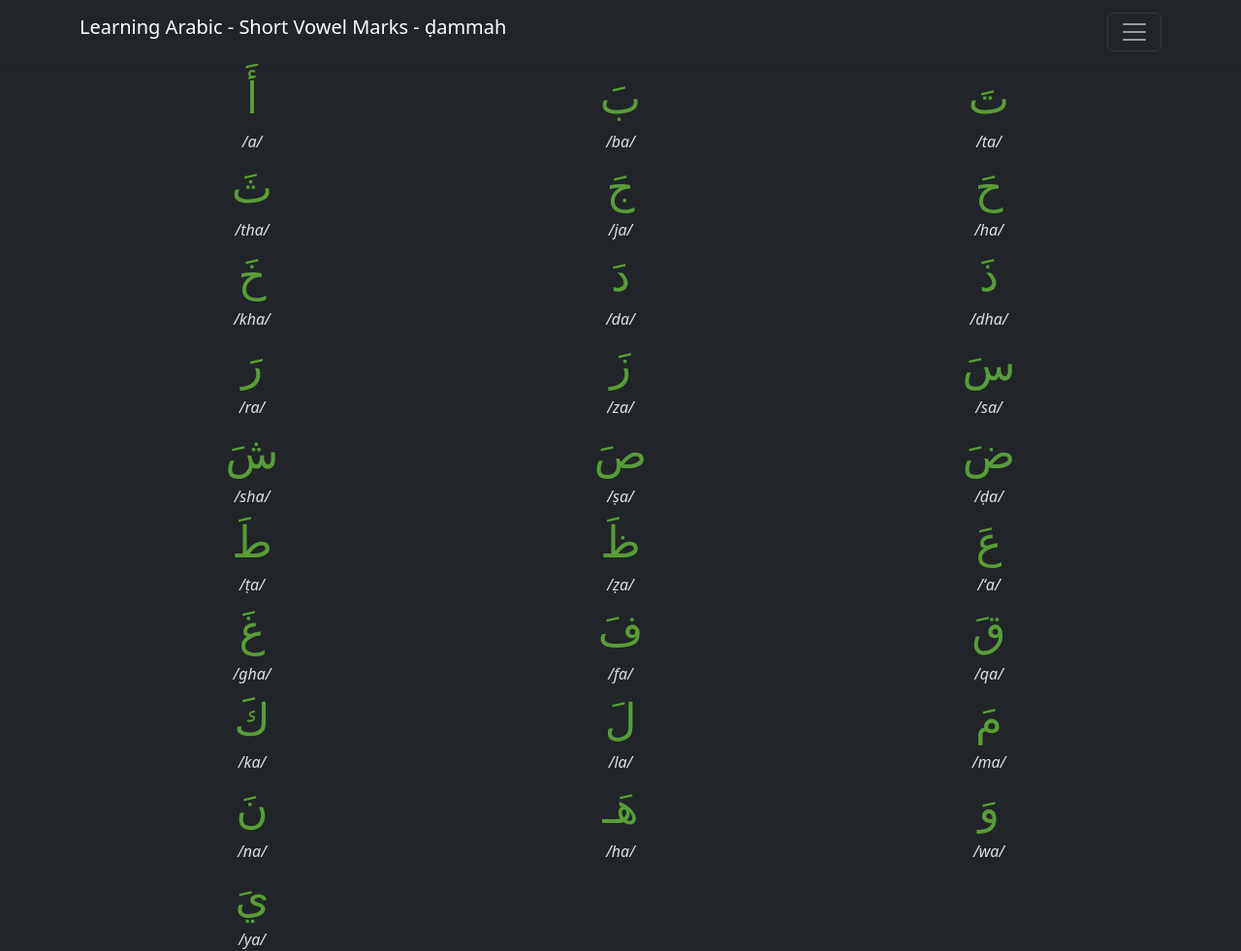
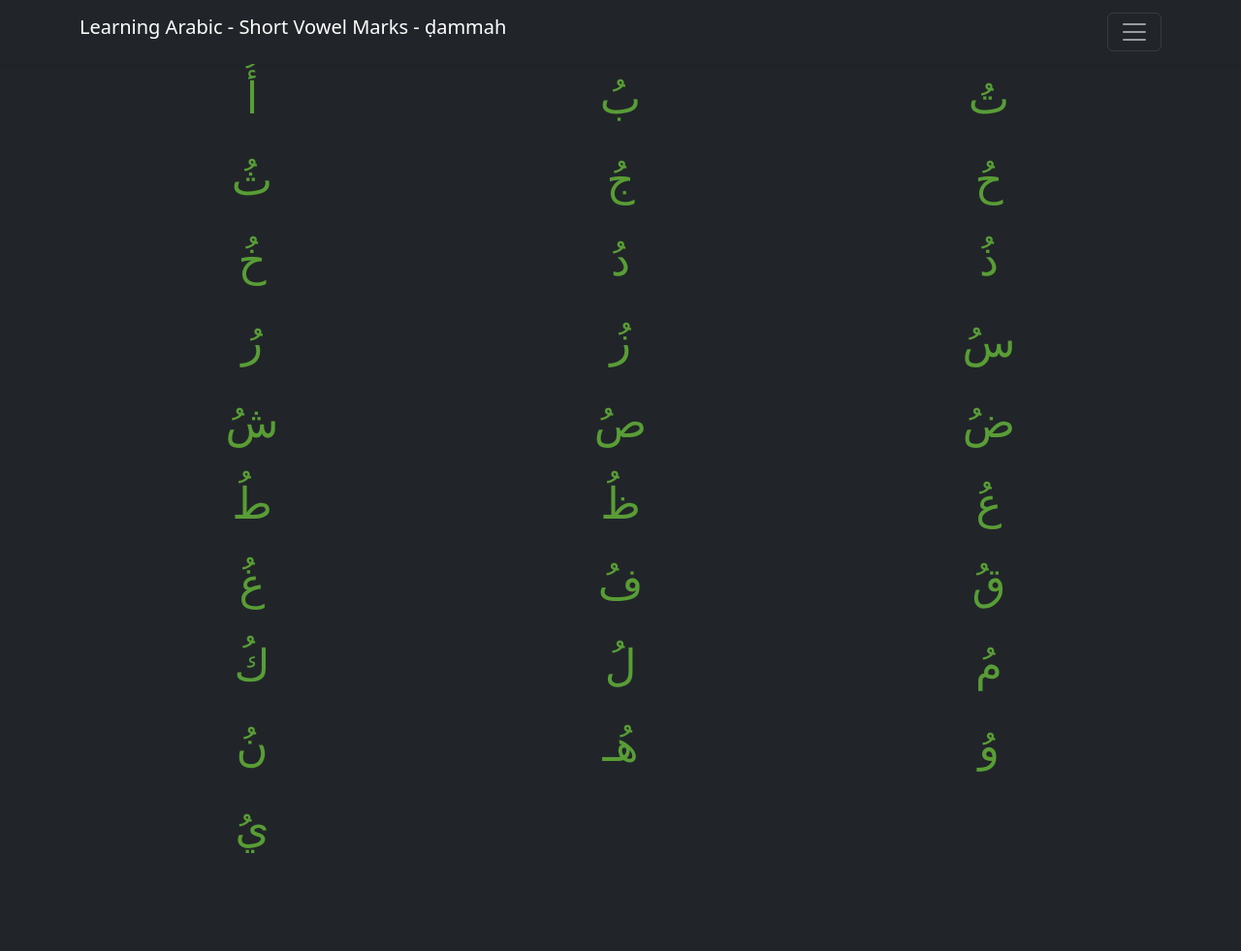
Before and after one commit to jaimemarcosjr/LearningArabicLetters, an Eleventy site: page short-vowel-marks-dammah.njk in a window 1280 px wide. Shown: the whole page at 97% size. After the commit the page ends 901 px from the top, so only its background shows below. Built offline with nearby package versions, Linux system fonts and the light colour scheme; Eleventy itself is replaced by a stand-in of ours; files that its build step writes are made by us from their sources.

Commit message:
updated the dammah page, deleted audio.js and addedd script.js; added all js code in script.js

```diff
--- a/_includes/mainlayout.njk
+++ b/_includes/mainlayout.njk
@@ -48,59 +48,10 @@ title: Learning Arabic
         </section>
     </div>
 </div>
-  <script src="/js/audio.js"></script>
+  <script src="/js/script.js"></script>
   <script src="https://cdn.jsdelivr.net/npm/bootstrap@5.3.3/dist/js/bootstrap.bundle.min.js"
     integrity="sha384-YvpcrYf0tY3lHB60NNkmXc5s9fDVZLESaAA55NDzOxhy9GkcIdslK1eN7N6jIeHz" crossorigin="anonymous">
   </script>
-  <script>
-    // Function to shuffle array elements
-    function shuffleArray(array) {
-      for (let i = array.length - 1; i > 0; i--) {
-        const j = Math.floor(Math.random() * (i + 1));
-        [array[i], array[j]] = [array[j], array[i]];
-      }
-      return array;
-    }
-
-    function randomizeLetters(){
-      const row = document.querySelector(".row");
-      const cols = Array.from(row.querySelectorAll(".col-4"));
-      const shuffled = shuffleArray(cols);
-
-      // Remove current columns
-      cols.forEach(col => row.removeChild(col));
-
-      // Append shuffled columns back
-      shuffled.forEach(col => row.appendChild(col));
-    }
-    function hideTransiliteration() {
-      const button = document.getElementById('toggleTransiliterationBTN');
-      const currentText = button.innerHTML.trim();
-
-      if (currentText === "Hide Transliteration") {
-        // Hide elements with class "transliteration"
-        document.querySelectorAll('.transliteration').forEach(element => {
-          element.style.display = 'none';
-        });
-        document.querySelectorAll('.latin-letter').forEach(element => {
-          element.style.display = 'none';
-        });
-
-        button.innerHTML = "Show Transliteration";
-      } else {
-        // Remove inline "display" property to show them again
-        document.querySelectorAll('.transliteration').forEach(element => {
-          element.style.removeProperty('display');
-        });
-
-        document.querySelectorAll('.latin-letter').forEach(element => {
-          element.style.removeProperty('display');
-        });
-        button.innerHTML = "Hide Transliteration";
-      }
-    }
-  </script>
-
 </body>
 
 </html>
--- a/eleventy.config.js
+++ b/eleventy.config.js
@@ -1,4 +1,4 @@
 module.exports = function (eleventyConfig) {
-    eleventyConfig.addPassthroughCopy("js/audio.js");
+    eleventyConfig.addPassthroughCopy("js/script.js");
     eleventyConfig.addPassthroughCopy("css/style.css");
 };
--- a/short-vowel-marks-dammah.njk
+++ b/short-vowel-marks-dammah.njk
@@ -18,314 +18,203 @@ action: '<div class="dropdown mt-3">
 
     <div class="row">
         <div class="col-4">
-            <a href="javascript:playSound('https://www.madinaharabic.com/Audios/L000/L000_036.mp3');">
-                <span class="arabic-letter">
-                    أَ
-                </span>
+          <p class="LessonTableP">
+            <a href="javascript:playSound('https://www.madinaharabic.com/Audios/L000/L000_092.mp3');">
+              <span class="a-22-black-b" dir="rtl"><span class="arabic-letter">أُ</span></span>
             </a>
-            <br />
-            <span class="transliteration">
-                /a/
-            </span>
+          </p>
         </div>
         <div class="col-4">
-            <a href="javascript:playSound('https://www.madinaharabic.com/Audios/L000/L000_035.mp3');">
-                <span class="arabic-letter">
-                    بَ
-                </span>
+          <p class="LessonTableP">
+            <a href="javascript:playSound('https://www.madinaharabic.com/Audios/L000/L000_091.mp3');">
+              <span class="a-22-black-b" dir="rtl"><span class="arabic-letter">بُ</span></span>
             </a>
-            <br />
-            <span class="transliteration">
-                /ba/
-            </span>
+          </p>
         </div>
         <div class="col-4">
-            <a href="javascript:playSound('https://www.madinaharabic.com/Audios/L000/L000_034.mp3');">
-                <span class="arabic-letter">
-                    تَ
-                </span>
+          <p class="LessonTableP">
+            <a href="javascript:playSound('https://www.madinaharabic.com/Audios/L000/L000_090.mp3');">
+              <span class="a-22-black-b" dir="rtl"><span class="arabic-letter">تُ</span></span>
             </a>
-            <br />
-            <span class="transliteration">
-                /ta/
-            </span>
+          </p>
         </div>
         <div class="col-4">
-            <a href="javascript:playSound('https://www.madinaharabic.com/Audios/L000/L000_033.mp3');">
-                <span class="arabic-letter">
-                    ثَ
-                </span>
+          <p class="LessonTableP">
+            <a href="javascript:playSound('https://www.madinaharabic.com/Audios/L000/L000_089.mp3');">
+              <span class="a-22-black-b" dir="rtl"><span class="arabic-letter">ثُ</span></span>
             </a>
-            <br />
-            <span class="transliteration">
-                /tha/
-            </span>
+          </p>
         </div>
         <div class="col-4">
-            <a href="javascript:playSound('https://www.madinaharabic.com/Audios/L000/L000_032.mp3');">
-                <span class="arabic-letter">
-                    جَ
-                </span>
+          <p class="LessonTableP">
+            <a href="javascript:playSound('https://www.madinaharabic.com/Audios/L000/L000_088.mp3');">
+              <span class="a-22-black-b" dir="rtl"><span class="arabic-letter">جُ</span></span>
             </a>
-            <br />
-            <span class="transliteration">
-                /ja/
-            </span>
+          </p>
         </div>
         <div class="col-4">
-            <a href="javascript:playSound('https://www.madinaharabic.com/Audios/L000/L000_041.mp3');">
-                <span class="arabic-letter">
-                    حَ
-                </span>
+          <p class="LessonTableP">
+            <a href="javascript:playSound('https://www.madinaharabic.com/Audios/L000/L000_097.mp3');">
+              <span class="a-22-black-b" dir="rtl"><span class="arabic-letter">حُ</span></span>
             </a>
-            <br />
-            <span class="transliteration">
-                /ha/
-            </span>
+          </p>
         </div>
         <div class="col-4">
-            <a href="javascript:playSound('https://www.madinaharabic.com/Audios/L000/L000_040.mp3');">
-                <span class="arabic-letter">
-                    خَ
-                </span>
+          <p class="LessonTableP">
+            <a href="javascript:playSound('https://www.madinaharabic.com/Audios/L000/L000_096.mp3');">
+              <span class="a-22-black-b" dir="rtl"><span class="arabic-letter">خُ</span></span>
             </a>
-            <br />
-            <span class="transliteration">
-                /kha/
-            </span>
+          </p>
         </div>
         <div class="col-4">
-            <a href="javascript:playSound('https://www.madinaharabic.com/Audios/L000/L000_039.mp3');">
-                <span class="arabic-letter">
-                    دَ
-                </span>
+          <p class="LessonTableP">
+            <a href="javascript:playSound('https://www.madinaharabic.com/Audios/L000/L000_095.mp3');">
+              <span class="a-22-black-b" dir="rtl"><span class="arabic-letter">دُ</span></span>
             </a>
-            <br />
-            <span class="transliteration">
-                /da/
-            </span>
+          </p>
         </div>
         <div class="col-4">
-            <a href="javascript:playSound('https://www.madinaharabic.com/Audios/L000/L000_038.mp3');">
-                <span class="arabic-letter">
-                    ذَ
-                </span>
+          <p class="LessonTableP">
+            <a href="javascript:playSound('https://www.madinaharabic.com/Audios/L000/L000_094.mp3');">
+              <span class="a-22-black-b" dir="rtl"><span class="arabic-letter">ذُ</span></span>
             </a>
-            <br />
-            <span class="transliteration">
-                /dha/
-            </span>
+          </p>
         </div>
         <div class="col-4">
-            <a href="javascript:playSound('https://www.madinaharabic.com/Audios/L000/L000_037.mp3');">
-                <span class="arabic-letter">
-                    رَ
-                </span>
+          <p class="LessonTableP">
+            <a href="javascript:playSound('https://www.madinaharabic.com/Audios/L000/L000_093.mp3');">
+              <span class="a-22-black-b" dir="rtl"><span class="arabic-letter">رُ</span></span>
             </a>
-            <br />
-            <span class="transliteration">
-                /ra/
-            </span>
+          </p>
         </div>
         <div class="col-4">
-            <a href="javascript:playSound('https://www.madinaharabic.com/Audios/L000/L000_046.mp3');">
-                <span class="arabic-letter">
-                    زَ
-                </span>
+          <p class="LessonTableP">
+            <a href="javascript:playSound('https://www.madinaharabic.com/Audios/L000/L000_102.mp3');">
+              <span class="a-22-black-b" dir="rtl"><span class="arabic-letter">زُ</span></span>
             </a>
-            <br />
-            <span class="transliteration">
-                /za/
-            </span>
+          </p>
         </div>
         <div class="col-4">
-            <a href="javascript:playSound('https://www.madinaharabic.com/Audios/L000/L000_045.mp3');">
-                <span class="arabic-letter">
-                    سَ
-                </span>
+          <p class="LessonTableP">
+            <a href="javascript:playSound('https://www.madinaharabic.com/Audios/L000/L000_101.mp3');">
+              <span class="a-22-black-b" dir="rtl"><span class="arabic-letter">سُ</span></span>
             </a>
-            <br />
-            <span class="transliteration">
-                /sa/
-            </span>
+          </p>
         </div>
         <div class="col-4">
-            <a href="javascript:playSound('https://www.madinaharabic.com/Audios/L000/L000_044.mp3');">
-                <span class="arabic-letter">
-                    شَ
-                </span>
+          <p class="LessonTableP">
+            <a href="javascript:playSound('https://www.madinaharabic.com/Audios/L000/L000_100.mp3');">
+              <span class="a-22-black-b" dir="rtl"><span class="arabic-letter">شُ</span></span>
             </a>
-            <br />
-            <span class="transliteration">
-                /sha/
-            </span>
+          </p>
         </div>
         <div class="col-4">
-            <a href="javascript:playSound('https://www.madinaharabic.com/Audios/L000/L000_043.mp3');">
-                <span class="arabic-letter">
-                    صَ
-                </span>
+          <p class="LessonTableP">
+            <a href="javascript:playSound('https://www.madinaharabic.com/Audios/L000/L000_099.mp3');">
+              <span class="a-22-black-b" dir="rtl"><span class="arabic-letter">صُ</span></span>
             </a>
-            <br />
-            <span class="transliteration">
-                /ṣa/
-            </span>
+          </p>
         </div>
         <div class="col-4">
-            <a href="javascript:playSound('https://www.madinaharabic.com/Audios/L000/L000_042.mp3');">
-                <span class="arabic-letter">
-                    ضَ
-                </span>
+          <p class="LessonTableP">
+            <a href="javascript:playSound('https://www.madinaharabic.com/Audios/L000/L000_098.mp3');">
+              <span class="a-22-black-b" dir="rtl"><span class="arabic-letter">ضُ</span></span>
             </a>
-            <br />
-            <span class="transliteration">
-                /ḍa/
-            </span>
+          </p>
         </div>
         <div class="col-4">
-            <a href="javascript:playSound('https://www.madinaharabic.com/Audios/L000/L000_051.mp3');">
-                <span class="arabic-letter">
-                    طَ
-                </span>
+          <p class="LessonTableP">
+            <a href="javascript:playSound('https://www.madinaharabic.com/Audios/L000/L000_107.mp3');">
+              <span class="a-22-black-b" dir="rtl"><span class="arabic-letter">طُ</span></span>
             </a>
-            <br />
-            <span class="transliteration">
-                /ṭa/
-            </span>
+          </p>
         </div>
         <div class="col-4">
-            <a href="javascript:playSound('https://www.madinaharabic.com/Audios/L000/L000_050.mp3');">
-                <span class="arabic-letter">
-                    ظَ
-                </span>
+          <p class="LessonTableP">
+            <a href="javascript:playSound('https://www.madinaharabic.com/Audios/L000/L000_106.mp3');">
+              <span class="a-22-black-b" dir="rtl"><span class="arabic-letter">ظُ</span></span>
             </a>
-            <br />
-            <span class="transliteration">
-                /ẓa/
-            </span>
+          </p>
         </div>
         <div class="col-4">
-            <a href="javascript:playSound('https://www.madinaharabic.com/Audios/L000/L000_049.mp3');">
-                <span class="arabic-letter">
-                    عَ
-                </span>
+          <p class="LessonTableP">
+            <a href="javascript:playSound('https://www.madinaharabic.com/Audios/L000/L000_105.mp3');">
+              <span class="a-22-black-b" dir="rtl"><span class="arabic-letter">عُ</span></span>
             </a>
-            <br />
-            <span class="transliteration">
-                /‘a/
-            </span>
+          </p>
         </div>
         <div class="col-4">
-            <a href="javascript:playSound('https://www.madinaharabic.com/Audios/L000/L000_048.mp3');">
-                <span class="arabic-letter">
-                    غَ
-                </span>
+          <p class="LessonTableP">
+            <a href="javascript:playSound('https://www.madinaharabic.com/Audios/L000/L000_104.mp3');">
+              <span class="a-22-black-b" dir="rtl"><span class="arabic-letter">غُ</span></span>
             </a>
-            <br />
-            <span class="transliteration">
-                /gha/
-            </span>
+          </p>
         </div>
         <div class="col-4">
-            <a href="javascript:playSound('https://www.madinaharabic.com/Audios/L000/L000_047.mp3');">
-                <span class="arabic-letter">
-                    فَ
-                </span>
+          <p class="LessonTableP">
+            <a href="javascript:playSound('https://www.madinaharabic.com/Audios/L000/L000_103.mp3');">
+              <span class="a-22-black-b" dir="rtl"><span class="arabic-letter">فُ</span></span>
             </a>
-            <br />
-            <span class="transliteration">
-                /fa/
-            </span>
+          </p>
         </div>
         <div class="col-4">
-            <a href="javascript:playSound('https://www.madinaharabic.com/Audios/L000/L000_056.mp3');">
-                <span class="arabic-letter">
-                    قَ
-                </span>
+          <p class="LessonTableP">
+            <a href="javascript:playSound('https://www.madinaharabic.com/Audios/L000/L000_112.mp3');">
+              <span class="a-22-black-b" dir="rtl"><span class="arabic-letter">قُ</span></span>
             </a>
-            <br />
-            <span class="transliteration">
-                /qa/
-            </span>
+          </p>
         </div>
         <div class="col-4">
-            <a href="javascript:playSound('https://www.madinaharabic.com/Audios/L000/L000_055.mp3');">
-                <span class="arabic-letter">
-                    كَ
-                </span>
+          <p class="LessonTableP">
+            <a href="javascript:playSound('https://www.madinaharabic.com/Audios/L000/L000_111.mp3');">
+              <span class="a-22-black-b" dir="rtl"><span class="arabic-letter">كُ</span></span>
             </a>
-            <br />
-            <span class="transliteration">
-                /ka/
-            </span>
+          </p>
         </div>
         <div class="col-4">
-            <a href="javascript:playSound('https://www.madinaharabic.com/Audios/L000/L000_054.mp3');">
-                <span class="arabic-letter">
-                    لَ
-                </span>
+          <p class="LessonTableP">
+            <a href="javascript:playSound('https://www.madinaharabic.com/Audios/L000/L000_110.mp3');">
+              <span class="a-22-black-b" dir="rtl"><span class="arabic-letter">لُ</span></span>
             </a>
-            <br />
-            <span class="transliteration">
-                /la/
-            </span>
+          </p>
         </div>
         <div class="col-4">
-            <a href="javascript:playSound('https://www.madinaharabic.com/Audios/L000/L000_053.mp3');">
-                <span class="arabic-letter">
-                    مَ
-                </span>
+          <p class="LessonTableP">
+            <a href="javascript:playSound('https://www.madinaharabic.com/Audios/L000/L000_109.mp3');">
+              <span class="a-22-black-b" dir="rtl"><span class="arabic-letter">مُ</span></span>
             </a>
-            <br />
-            <span class="transliteration">
-                /ma/
-            </span>
+          </p>
         </div>
         <div class="col-4">
-            <a href="javascript:playSound('https://www.madinaharabic.com/Audios/L000/L000_052.mp3');">
-                <span class="arabic-letter">
-                    نَ
-                </span>
+          <p class="LessonTableP">
+            <a href="javascript:playSound('https://www.madinaharabic.com/Audios/L000/L000_108.mp3');">
+              <span class="a-22-black-b" dir="rtl"><span class="arabic-letter">نُ</span></span>
             </a>
-            <br />
-            <span class="transliteration">
-                /na/
-            </span>
+          </p>
         </div>
         <div class="col-4">
-            <a href="javascript:playSound('https://www.madinaharabic.com/Audios/L000/L000_059.mp3');">
-                <span class="arabic-letter">
-                    هَـ
-                </span>
+          <p class="LessonTableP">
+            <a href="javascript:playSound('https://www.madinaharabic.com/Audios/L000/L000_115.mp3');">
+              <span class="a-22-black-b" dir="rtl"><span class="arabic-letter">هُـ</span></span>
             </a>
-            <br />
-            <span class="transliteration">
-                /ha/
-            </span>
+          </p>
         </div>
         <div class="col-4">
-            <a href="javascript:playSound('https://www.madinaharabic.com/Audios/L000/L000_058.mp3');">
-                <span class="arabic-letter">
-                    وَ
-                </span>
+          <p class="LessonTableP">
+            <a href="javascript:playSound('https://www.madinaharabic.com/Audios/L000/L000_114.mp3');">
+              <span class="a-22-black-b" dir="rtl"><span class="arabic-letter">وُ</span></span>
             </a>
-            <br />
-            <span class="transliteration">
-                /wa/
-            </span>
+          </p>
         </div>
         <div class="col-4">
-            <a href="javascript:playSound('https://www.madinaharabic.com/Audios/L000/L000_057.mp3');">
-                <span class="arabic-letter">
-                    يَ
-                </span>
+          <p class="LessonTableP">
+            <a href="javascript:playSound('https://www.madinaharabic.com/Audios/L000/L000_113.mp3');">
+              <span class="a-22-black-b" dir="rtl"><span class="arabic-letter">يُ</span></span>
             </a>
-            <br />
-            <span class="transliteration">
-                /ya/
-            </span>
+          </p>
         </div>
-    </div>
+      </div>
+
 
 
 
```
Also changed, not shown: js/script.js (renamed from js/audio.js, +50 -0 lines).
